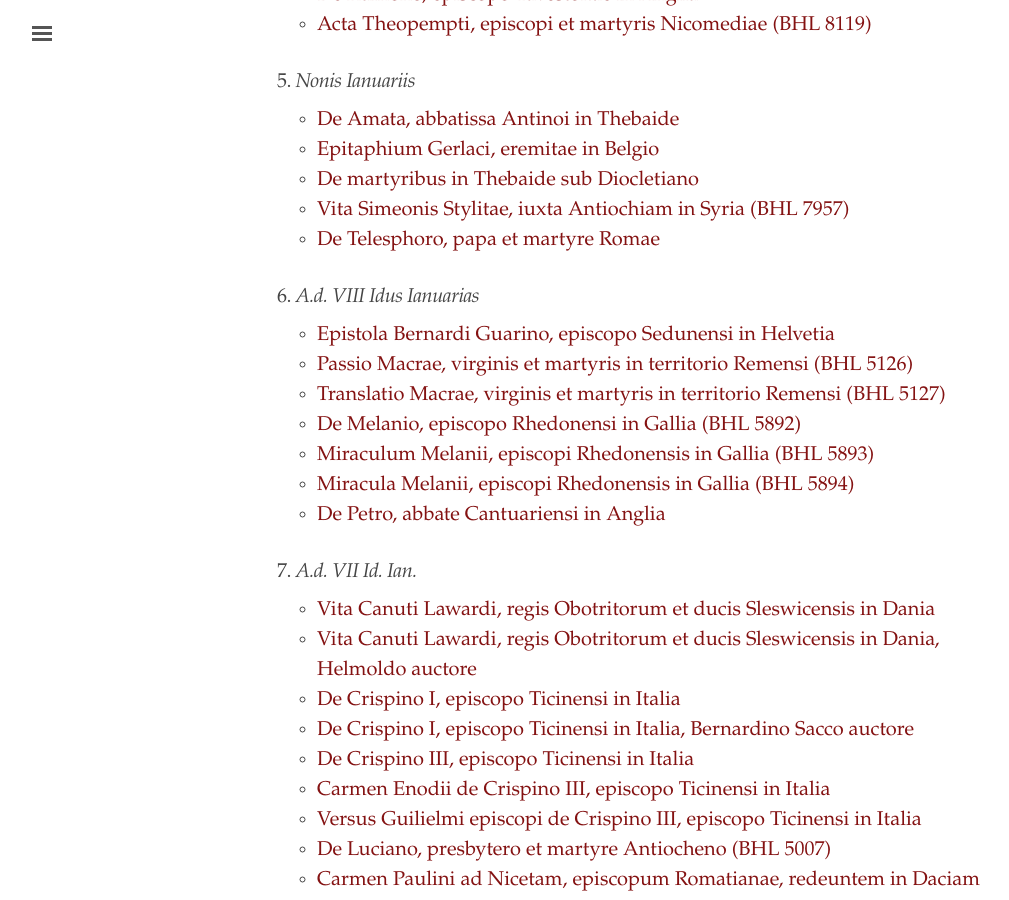
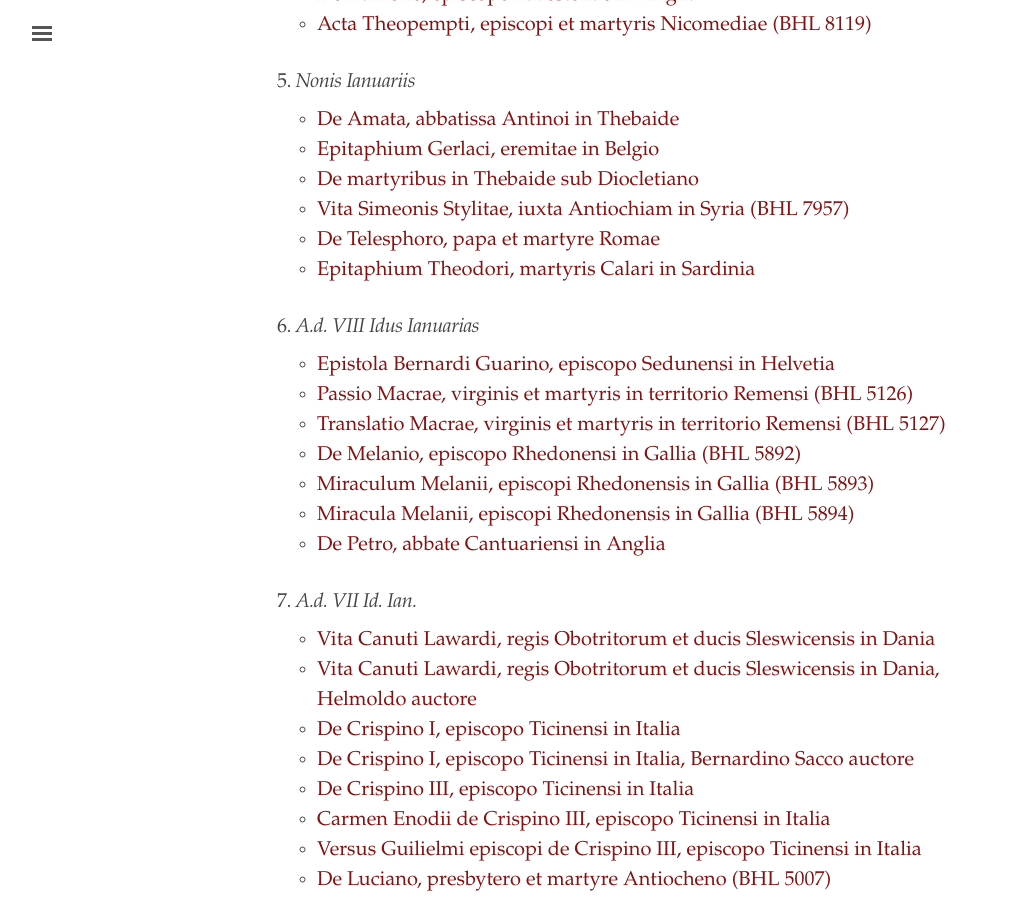
Before and after one commit to cjkoepke1/latin-hagiography, a Jekyll site: the page built from index.md, in a window 1280 px wide and 900 px high, scrolled down 1720 px. Shown: the whole window, without its empty margins (3-1012 px from the left). Built offline with Jekyll 4.4.1, drawn with Linux system fonts in a browser that asks for light colours.

Commit message:
Added epitaphium Theodori martyris Calari

```diff
--- a/index.md
+++ b/index.md
@@ -66,6 +66,7 @@ title: "Latin Hagiography"
 - [De martyribus in Thebaide sub Diocletiano](https://cjkoepke1.github.io/latin-hagiography/texts/de-martyribus-in-thebaide/)
 - [Vita Simeonis Stylitae, iuxta Antiochiam in Syria (BHL 7957)](https://cjkoepke1.github.io/latin-hagiography/texts/vita-simeonis/)
 - [De Telesphoro, papa et martyre Romae](https://cjkoepke1.github.io/latin-hagiography/texts/de-telesphoro-papa/)
+- [Epitaphium Theodori, martyris Calari in Sardinia](https://cjkoepke1.github.io/latin-hagiography/texts/epitaphium-theodori-calari/)
 
 ### 6. *A.d. VIII Idus Ianuarias*
 
```
